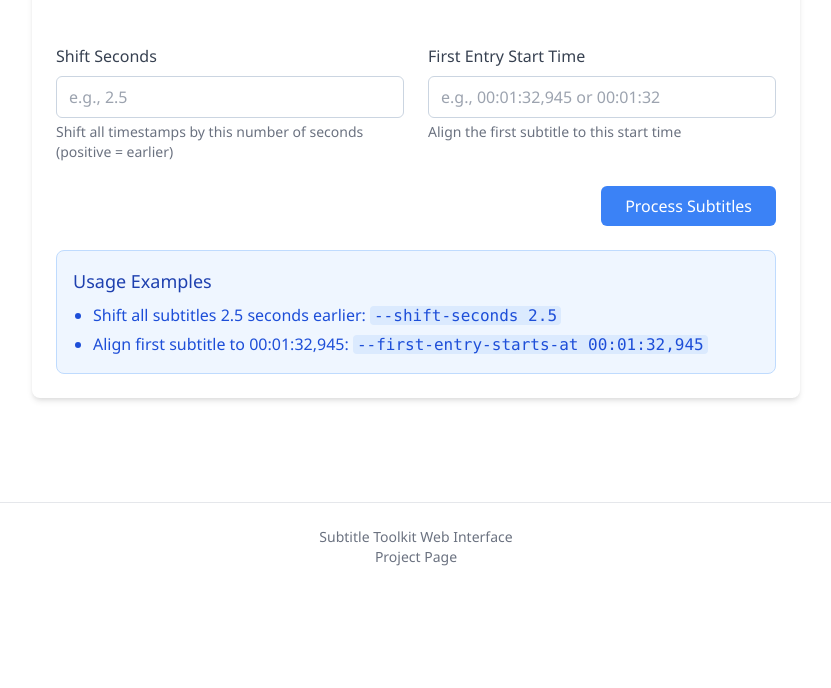
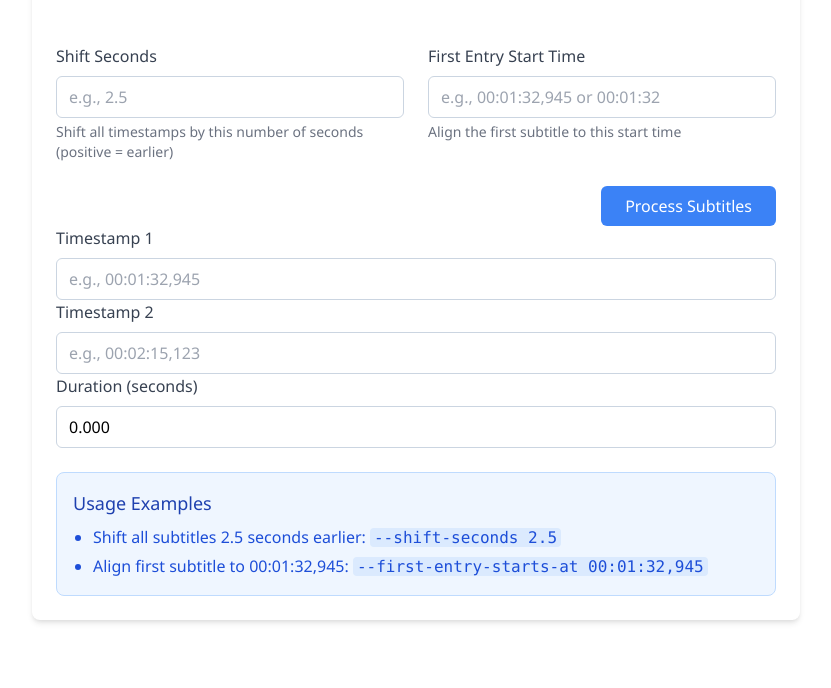
Before and after one commit to jonsafari/subtitle-toolkit, a FastAPI app: page /timeshift in a window 1280 px wide. Shown: the part 704-1392 px from the top of the page, without its empty margins (224-1055 px from the left). Before the commit the page ends 1270 px from the top, so only its background shows below. Run offline with FastAPI, Linux system fonts and the light colour scheme.

Commit message:
templates/timeshift.html: add timestamp diff calc

```diff
--- a/templates/timeshift.html
+++ b/templates/timeshift.html
@@ -1,6 +1,4 @@
 {% extends "base.html" %}
-
-{% block title %}Time Shift Tool{% endblock %}
 
 {% block content %}
 <div class="max-w-3xl mx-auto">
@@ -92,6 +90,22 @@
                 Process Subtitles
             </button>
         </div>
+        <div class="mb-6">
+            <!-- Time Calculator -->
+            <label class="block text-gray-700 font-medium mb-2 dark:text-gray-300" for="timestamp1_input">
+                Timestamp 1
+            </label>
+            <input type="text" id="timestamp1_input" class="form-input w-full px-3 py-2 border rounded-md focus:outline-none focus:ring-2 focus:ring-blue-500 dark:bg-slate-700 dark:border-slate-600 dark:text-white" placeholder="e.g., 00:01:32,945">
+            <label class="block text-gray-700 font-medium mb-2 dark:text-gray-300" for="timestamp2_input">
+                Timestamp 2
+            </label>
+            <input type="text" id="timestamp2_input" class="form-input w-full px-3 py-2 border rounded-md focus:outline-none focus:ring-2 focus:ring-blue-500 dark:bg-slate-700 dark:border-slate-600 dark:text-white" placeholder="e.g., 00:02:15,123">
+            <label class="block text-gray-700 font-medium mb-2 dark:text-gray-300" for="duration_seconds_input">
+                Duration (seconds)
+            </label>
+            <input type="number" id="duration_seconds_input" class="form-input w-full px-3 py-2 border rounded-md focus:outline-none focus:ring-2 focus:ring-blue-500 dark:bg-slate-700 dark:border-slate-600 dark:text-white" readonly>
+        </div>
+
         </form>
 
         <div class="bg-blue-50 border border-blue-200 rounded-lg p-4 mt-6 dark:bg-blue-900/20 dark:border-blue-700">
@@ -120,7 +134,7 @@ document.addEventListener('DOMContentLoaded', function() {
                 let cues = [];
                 for (let i = 0; i < lines.length; ) {
                     const line = lines[i].trim();
-            if (line.match(/^\d+$/)) {
+                    if (/^\d+$/.test(line)) {
                         i++;
                         const start = lines[i].trim();
                         i++;
@@ -133,6 +147,7 @@ document.addEventListener('DOMContentLoaded', function() {
                         i++;
                     }
                 }
+                // Convert cues to VTT format
                 let vtt = 'WEBVTT\n\n';
                 cues.forEach(cue => {
                     vtt += cue.start.replace('.', ',') + '-->' + cue.end.replace('.', ',') + '\n';
@@ -151,13 +166,12 @@ document.addEventListener('DOMContentLoaded', function() {
                 }
             }
 
-    // SRT file change
+            // SRT file change handler
             if (fileInput) {
                 fileInput.addEventListener('change', function() {
                     if (this.files && this.files[0]) {
                         const fileName = this.files[0].name;
                         fileNameSpan.textContent = fileName;
-
                         const reader = new FileReader();
                         reader.onload = function(e) {
                             textArea.value = e.target.result;
@@ -170,7 +184,7 @@ document.addEventListener('DOMContentLoaded', function() {
                 });
             }
 
-    // Video file change
+            // Video file change handler
             if (videoInput) {
                 videoInput.addEventListener('change', function() {
                     if (this.files && this.files[0]) {
@@ -193,12 +207,39 @@ document.addEventListener('DOMContentLoaded', function() {
                         videoPreview.pause();
                         // Revoke the blob URL to free memory
                         if (videoPreview.src.startsWith('blob:')) {
-                    const blobUrl = videoPreview.src;
-                    URL.revokeObjectURL(blobUrl);
+                            URL.revokeObjectURL(videoPreview.src);
                         }
                     }
                 });
             }
+
+            // Time calculator
+            const timestamp1Input = document.getElementById('timestamp1_input');
+            const timestamp2Input = document.getElementById('timestamp2_input');
+            const durationInput = document.getElementById('duration_seconds_input');
+
+            function parseTimestampToSeconds(timestamp) {
+                const nums = timestamp.match(/\d+/g);
+                if (!nums) return 0;
+                const hours = parseInt(nums[0], 10);
+                const minutes = parseInt(nums[1] || '0', 10);
+                const seconds = parseInt(nums[2] || '0', 10);
+                const milliseconds = nums[3] ? parseInt(nums[3], 10) : 0;
+                return hours * 3600 + minutes * 60 + seconds + milliseconds / 1000;
+            }
+
+            function updateDuration() {
+                const t1 = parseTimestampToSeconds(timestamp1Input.value);
+                const t2 = parseTimestampToSeconds(timestamp2Input.value);
+                const diff = Math.abs(t2 - t1);
+                durationInput.value = diff.toFixed(3);
+            }
+
+            timestamp1Input.addEventListener('input', updateDuration);
+            timestamp2Input.addEventListener('input', updateDuration);
+
+            // Initialize
+            updateDuration();
         });
     </script>
 {% endblock %}
```
Lines whose indentation alone changed are shown as unchanged.
